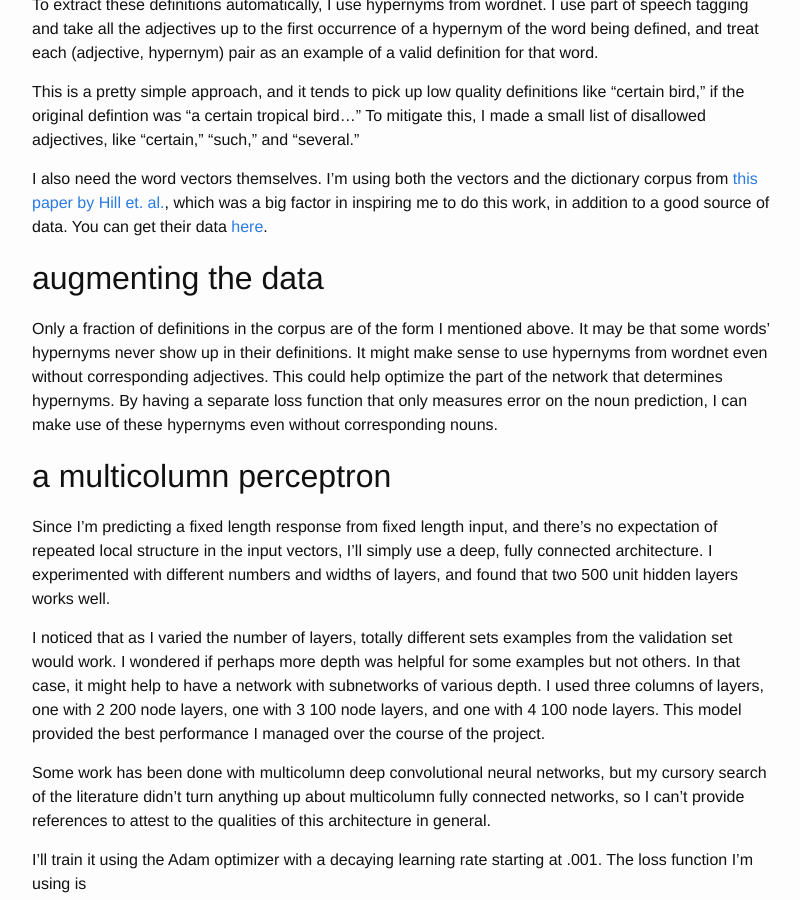
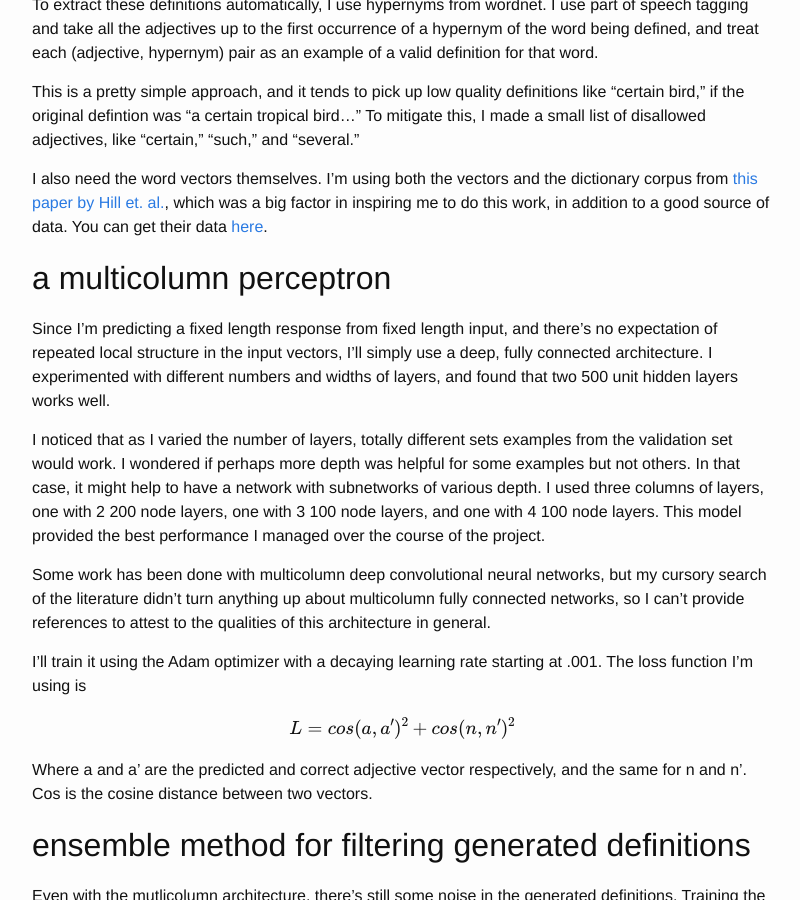
Before and after one commit to IJDykeman/ijdykeman.github.io, a Jekyll site: the page built from _posts/2016-10-29-simple_definitions.markdown, in a window 1280 px wide and 900 px high, scrolled down 1211 px. Shown: the whole window, without its empty margins (238-1038 px from the left). Built offline with Jekyll 4.4.1, drawn with Linux system fonts in a browser that asks for light colours; formulas are drawn with MathJax 3; some of the changed text lies outside the part shown.

Commit message:
autocommit of a content change

```diff
--- a/_posts/2016-10-29-simple_definitions.markdown
+++ b/_posts/2016-10-29-simple_definitions.markdown
@@ -31,11 +31,6 @@ This is a pretty simple approach, and it tends to pick up low quality definition
 
 I also need the word vectors themselves.  I’m using both the vectors and the dictionary corpus from [this paper by Hill et. al.](http://www.aclweb.org/anthology/Q16-1002), which was a big factor in inspiring me to do this work, in addition to a good source of data.  You can get their data [here](http://www.cl.cam.ac.uk/~fh295/dicteval.html).
 
-## augmenting the data
-
-
-Only a fraction of definitions in the corpus are of the form I mentioned above.  It may be that some words’ hypernyms never show up in their definitions.  It might make sense to use hypernyms from wordnet even without corresponding adjectives.  This could help optimize the part of the network that determines hypernyms.  By having a separate loss function that only measures error on the noun prediction, I can make use of these hypernyms even without corresponding nouns.
-
 
 
 ## a multicolumn perceptron
@@ -59,9 +54,7 @@ Where a and a’ are the predicted and correct adjective vector respectively, an
 
 Even with the mutlicolumn architecture, there’s still some noise in the generated definitions.  Training the same model multiple times produces models that succeed or fail on different examples.  If I could create an ensemble and then aggregate their predictions in some way, I might end up with a more robust system.  The problem is choosing which prediction to use.  One method would be simply averaging the predictions of all the models, but what if there were some way of evaluating each individual prediction and picking the best?
 
-
 When a model makes a prediction, it predicts a vector in word space.  To convert this to readable text, I find the nearest word vector to the prediction.  I noticed that the distance between the predicted vectors and the nearest work vectors is negatively correlated with the quality of the prediction.
-
 
 So if it seems that in cases where the distance between the prediction and the nearest word is high, the quality of the prediction is low, I’ll just gather predictions from a number of different models and take the prediction with the lowest cosine distances to the nearest words in the vocabulary.  This had a large positive effect on the quality of definitions produced.
 
```
Also changed, not shown: other parts of _posts/2016-10-29-simple_definitions.markdown (+2 -0 lines).
